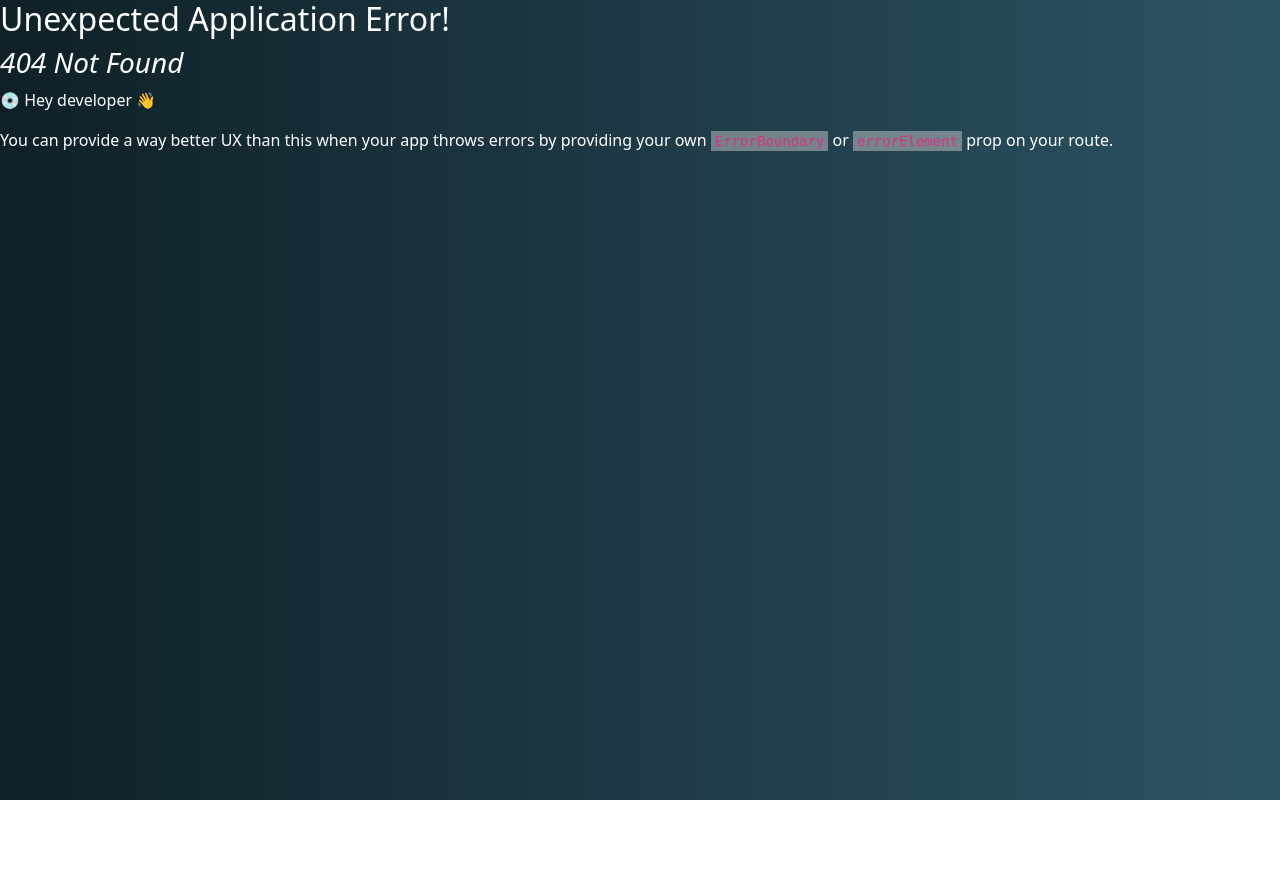
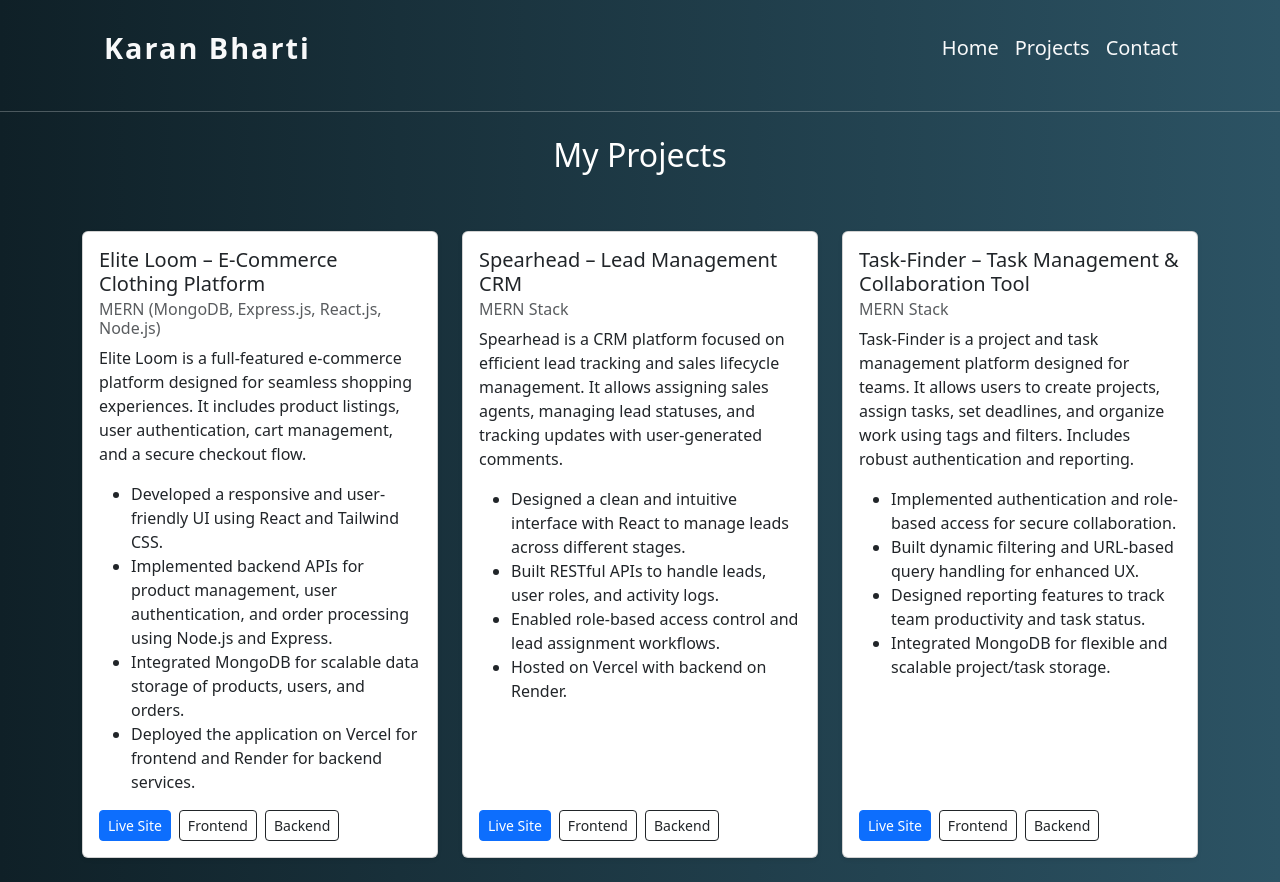
Before and after one commit to Karan-Bharti1/Karan-Bharti, a React (Vite) app: page /projects in a window 1280 px wide. Before the commit this address had no page. Before the commit the page ends 800 px from the top, so only its background shows below. Built offline with nearby package versions, Linux system fonts and the light colour scheme.

Commit message:
feat: added projects page and displayed projects over it

```diff
--- a/src/App.css
+++ b/src/App.css
@@ -47,6 +47,10 @@ color:#fff;
 color:var(--primary--);
 background-color: #fff;
 }
+.card-project{
+  border: 1px solid #fff;
+  padding: 1rem;
+}
 @media (min-width: 768px) {
   body {
     font-size: 0.75rem; /* Medium screens */
--- a/src/App.jsx
+++ b/src/App.jsx
@@ -1,4 +1,4 @@
-import { useState,useEffect } from 'react'
+
 import 'bootstrap/dist/css/bootstrap.min.css'
 import 'bootstrap/dist/js/bootstrap.bundle.min'
 import './App.css'
@@ -82,7 +82,7 @@ I’m passionate about clean architecture, seamless UI/UX, and writing code that
           <div className='container text-center '>
             <h2 className='py-2 text-center'>View My Projects</h2>
    <p className="fs-5 py-2 text-center">From sleek UIs to powerful backend solutions — take a deep dive into what I’ve been building lately.</p>
-   <Link className='link-button'>Explore Projects</Link>
+   <Link className='link-button' to="/projects">Explore Projects</Link>
           </div>
          </section>
 
--- a/src/components/header.jsx
+++ b/src/components/header.jsx
@@ -14,17 +14,17 @@ return(<>
     <div className="container">
     <nav className="navbar navbar-expand-lg  text-light ">
       <div className="container-fluid">
-        <Link className="text-light link-view text-decoration-none logo" href="#">Karan Bharti</Link>
+        <Link className="text-light link-view text-decoration-none logo" to="/">Karan Bharti</Link>
         <button className="navbar-toggler text-light" type="button" data-bs-toggle="collapse" data-bs-target="#navbarSupportedContent" aria-controls="navbarSupportedContent" aria-expanded="false" aria-label="Toggle navigation">
           <span className="navbar-toggler-icon text-light"></span>
         </button>
         <div className="collapse navbar-collapse" id="navbarSupportedContent">
           <ul className="navbar-nav ms-auto mb-2 mb-lg-0">
             <li className="nav-item">
-              <Link className="nav-link active text-light link-view" aria-current="page" >Home</Link>
+              <Link className="nav-link active text-light link-view"  to="/" >Home</Link>
             </li>
             <li className="nav-item">
-              <Link className="nav-link text-light link-view" >Projects</Link>
+              <Link className="nav-link text-light link-view" to="/projects">Projects</Link>
             </li>
               <li className="nav-item">
               <Link className="nav-link text-light link-view" >Contact</Link>
--- /dev/null
+++ b/src/database/data.js
@@ -0,0 +1,51 @@
+const projectsData=[
+  {
+    title: "Elite Loom – E-Commerce Clothing Platform",
+    techStack: "MERN (MongoDB, Express.js, React.js, Node.js)",
+    description: "Elite Loom is a full-featured e-commerce platform designed for seamless shopping experiences. It includes product listings, user authentication, cart management, and a secure checkout flow.",
+    features: [
+      "Developed a responsive and user-friendly UI using React and Tailwind CSS.",
+      "Implemented backend APIs for product management, user authentication, and order processing using Node.js and Express.",
+      "Integrated MongoDB for scalable data storage of products, users, and orders.",
+      "Deployed the application on Vercel for frontend and Render for backend services."
+    ],
+    links: {
+      live: "https://elite-loom-frontend.vercel.app/",
+      frontendRepo: "https://github.com/Karan-Bharti1/Elite-loom-Frontend",
+      backendRepo: "https://github.com/Karan-Bharti1/Elite-loom-backend"
+    }
+  },
+  {
+    title: "Spearhead – Lead Management CRM",
+    techStack: "MERN Stack",
+    description: "Spearhead is a CRM platform focused on efficient lead tracking and sales lifecycle management. It allows assigning sales agents, managing lead statuses, and tracking updates with user-generated comments.",
+    features: [
+      "Designed a clean and intuitive interface with React to manage leads across different stages.",
+      "Built RESTful APIs to handle leads, user roles, and activity logs.",
+      "Enabled role-based access control and lead assignment workflows.",
+      "Hosted on Vercel with backend on Render."
+    ],
+    links: {
+      live: "https://spearhead-jade.vercel.app/",
+      frontendRepo: "https://github.com/Karan-Bharti1/Spearhead",
+      backendRepo: "https://github.com/Karan-Bharti1/spearhead-backend"
+    }
+  },
+  {
+    title: "Task-Finder – Task Management & Collaboration Tool",
+    techStack: "MERN Stack",
+    description: "Task-Finder is a project and task management platform designed for teams. It allows users to create projects, assign tasks, set deadlines, and organize work using tags and filters. Includes robust authentication and reporting.",
+    features: [
+      "Implemented authentication and role-based access for secure collaboration.",
+      "Built dynamic filtering and URL-based query handling for enhanced UX.",
+      "Designed reporting features to track team productivity and task status.",
+      "Integrated MongoDB for flexible and scalable project/task storage."
+    ],
+    links: {
+      live: "https://task-finder.vercel.app/",
+      frontendRepo: "https://github.com/Karan-Bharti1/Task-Finder",
+      backendRepo: "https://github.com/Karan-Bharti1/TFB"
+    }
+  }
+];
+export default projectsData;
--- a/src/main.jsx
+++ b/src/main.jsx
@@ -3,10 +3,14 @@ import { createRoot } from 'react-dom/client'
 import './index.css'
 import{createBrowserRouter, RouterProvider} from "react-router-dom"
 import App from './App.jsx'
+import Projects from './pages/Projects.jsx'
 const router=createBrowserRouter([
   {
       path: '/',
     element: <App />
+  },{
+    path:"/projects",
+    element:<Projects/>
   }
 ])
 createRoot(document.getElementById('root')).render(
--- /dev/null
+++ b/src/pages/Projects.jsx
@@ -0,0 +1,61 @@
+import Header from "../components/header"
+import projectsData from "../database/data"
+
+const Projects=()=>{
+return(<>
+<Header/>
+<hr/>
+<main>
+    <section className="container">
+    <h2 className="text-center py-2">My Projects</h2>
+     <div className="row mt-5">
+            {projectsData.map((project, index) => (
+              <div className="col-md-6 col-lg-4 mb-4" key={index}>
+                <div className="card h-100 shadow-sm">
+                  <div className="card-body d-flex flex-column">
+                    <h5 className="card-title">{project.title}</h5>
+                    <h6 className="card-subtitle mb-2 text-muted">
+                      {project.techStack}
+                    </h6>
+                    <p className="card-text">{project.description}</p>
+                    <ul className="mb-3">
+                      {project.features.map((feature, idx) => (
+                        <li key={idx}>{feature}</li>
+                      ))}
+                    </ul>
+                    <div className="mt-auto">
+                      <a
+                        href={project.links.live}
+                        target="_blank"
+                        rel="noopener noreferrer"
+                        className="btn btn-primary btn-sm me-2"
+                      >
+                        Live Site
+                      </a>
+                      <a
+                        href={project.links.frontendRepo}
+                        target="_blank"
+                        rel="noopener noreferrer"
+                        className="btn btn-outline-dark btn-sm me-2"
+                      >
+                        Frontend
+                      </a>
+                      <a
+                        href={project.links.backendRepo}
+                        target="_blank"
+                        rel="noopener noreferrer"
+                        className="btn btn-outline-dark btn-sm"
+                      >
+                        Backend
+                      </a>
+                    </div>
+                  </div>
+                </div>
+              </div>
+            ))}
+          </div>
+    </section>
+</main>
+</>)
+}
+export default Projects
```
